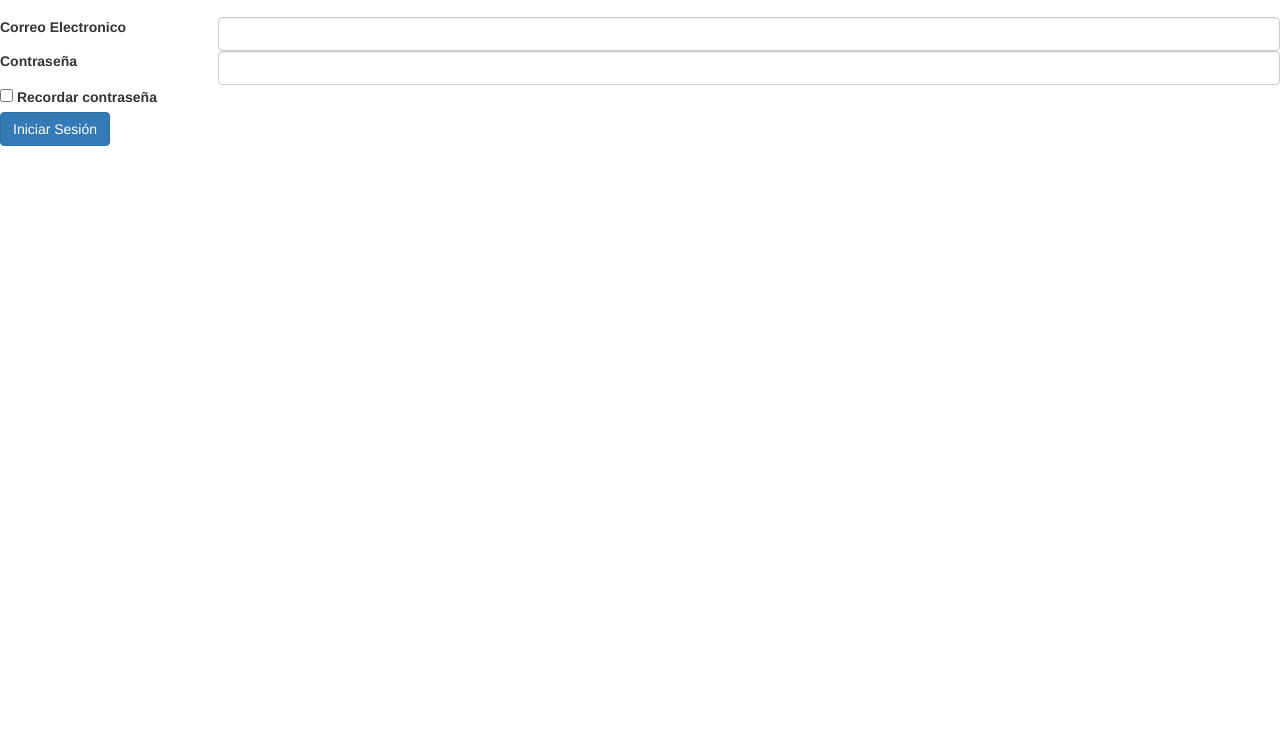
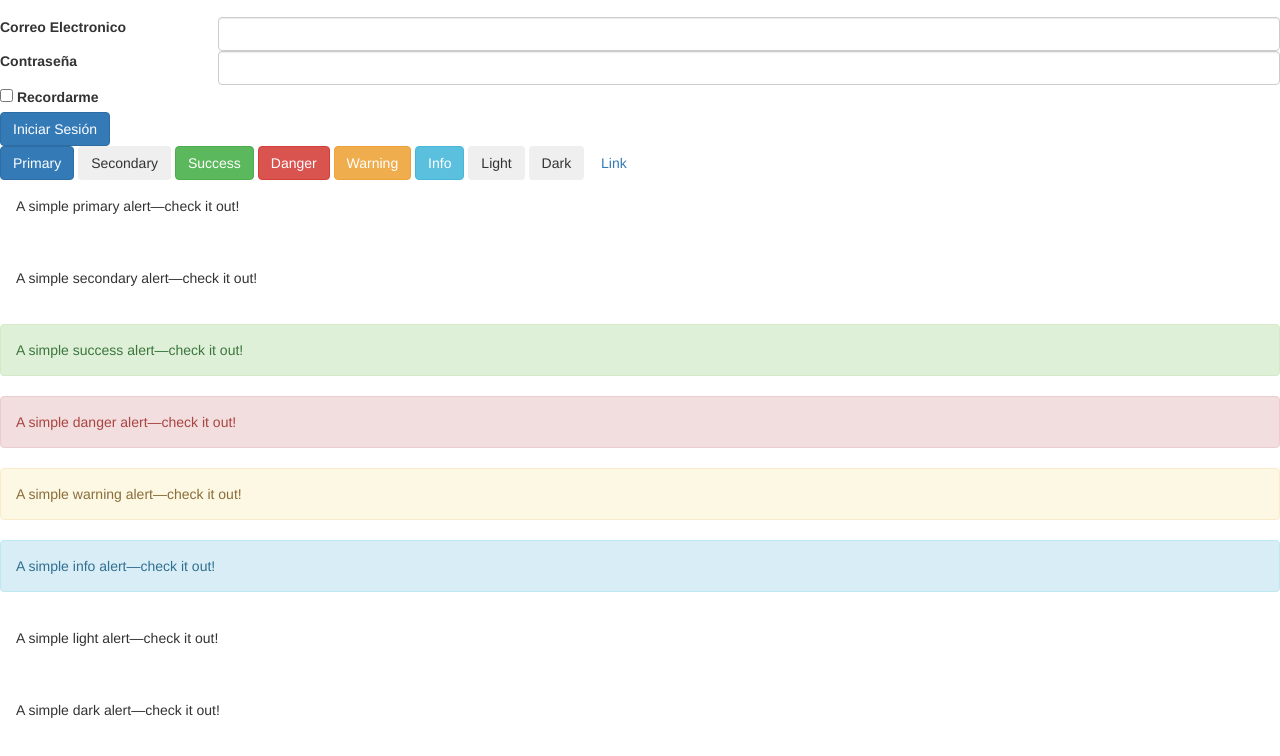
Before and after one commit to TaniQuiroga/Practicando-Bootstrap, a plain HTML site: page index.html in a window 1280 px wide. Shown: the part 516-1272 px from the top of the page. Before the commit the page ends 800 px from the top, so only its background shows below. Drawn offline with nearby package versions, Linux system fonts and the light colour scheme.

Commit message:
1 file modified

```diff
--- a/index.html
+++ b/index.html
@@ -96,13 +96,82 @@
           <div class="form-check">
             <input class="form-check-input" type="checkbox" id="gridCheck1">
             <label class="form-check-label" for="gridCheck1">
-              Recordar contraseña
+              Recordarme
             </label>
           </div>
         </div>
       </div>
       <button type="submit" class="btn btn-primary">Iniciar Sesión</button>
     </form>
+
+  <form> <button type="button" class="btn btn-primary">Primary</button>
+
+<button type="button" class="btn btn-secondary">Secondary</button>
+
+<button type="button" class="btn btn-success">Success</button>
+
+<button type="button" class="btn btn-danger">Danger</button>
+
+<button type="button" class="btn btn-warning">Warning</button>
+
+<button type="button" class="btn btn-info">Info</button>
+
+<button type="button" class="btn btn-light">Light</button>
+
+<button type="button" class="btn btn-dark">Dark</button>
+
+<button type="button" class="btn btn-link">Link</button>
+
+    </form>
+
+
+  <div class="alert alert-primary" role="alert">
+
+      A simple primary alert—check it out!
+
+  </div>
+
+  <div class="alert alert-secondary" role="alert">
+
+    A simple secondary alert—check it out!
+
+  </div>
+
+  <div class="alert alert-success" role="alert">
+
+    A simple success alert—check it out!
+
+  </div>
+
+  <div class="alert alert-danger" role="alert">
+
+    A simple danger alert—check it out!
+
+  </div>
+
+  <div class="alert alert-warning" role="alert">
+
+    A simple warning alert—check it out!
+
+  </div>
+
+  <div class="alert alert-info" role="alert">
+
+    A simple info alert—check it out!
+
+  </div>
+
+  <div class="alert alert-light" role="alert">
+
+    A simple light alert—check it out!
+
+  </div>
+
+  <div class="alert alert-dark" role="alert">
+
+    A simple dark alert—check it out!
+
+  </div>
 
     <!-- jQuery -->
     <script src="https://code.jquery.com/jquery-2.2.4.min.js"></script>
```
